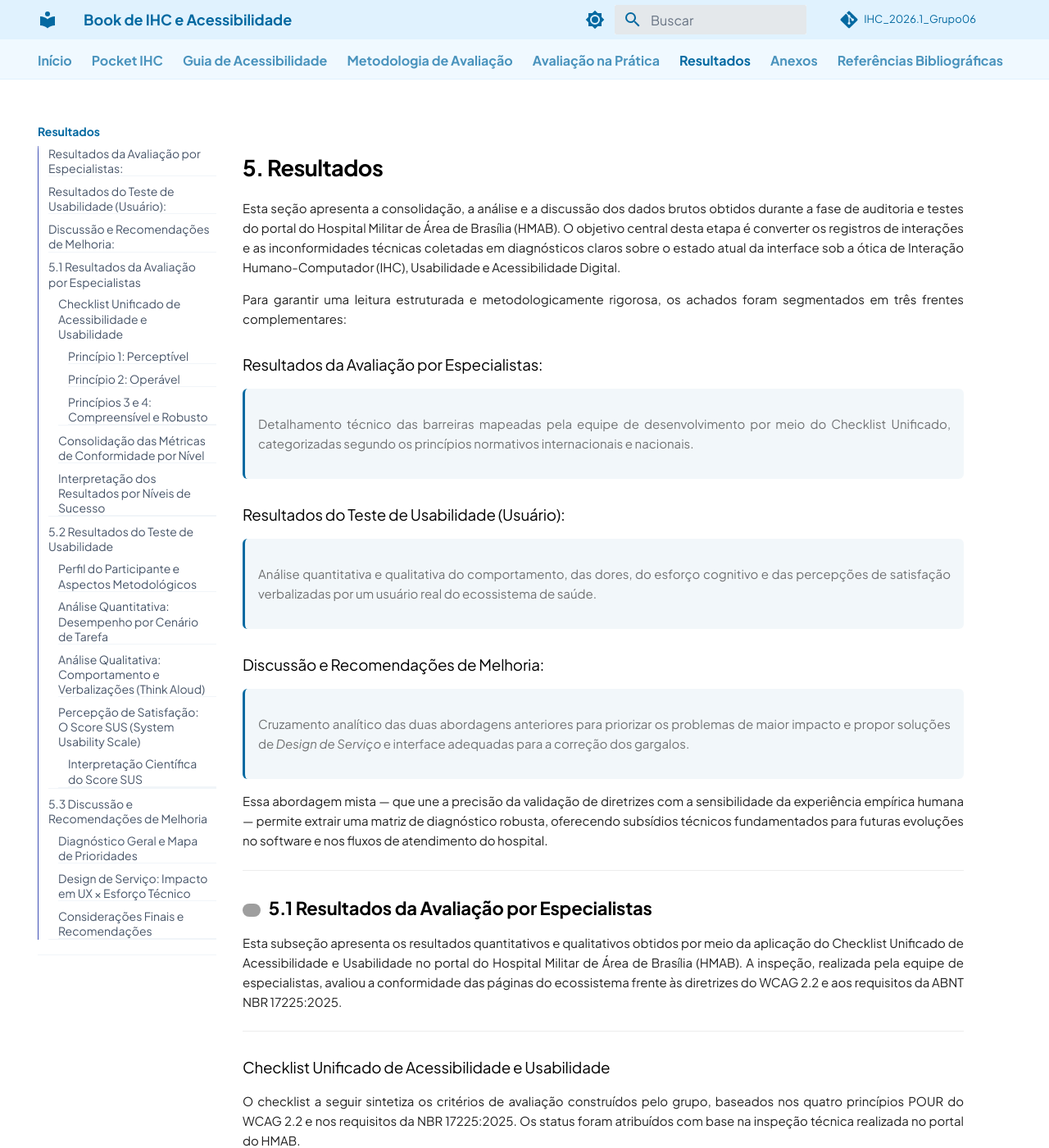
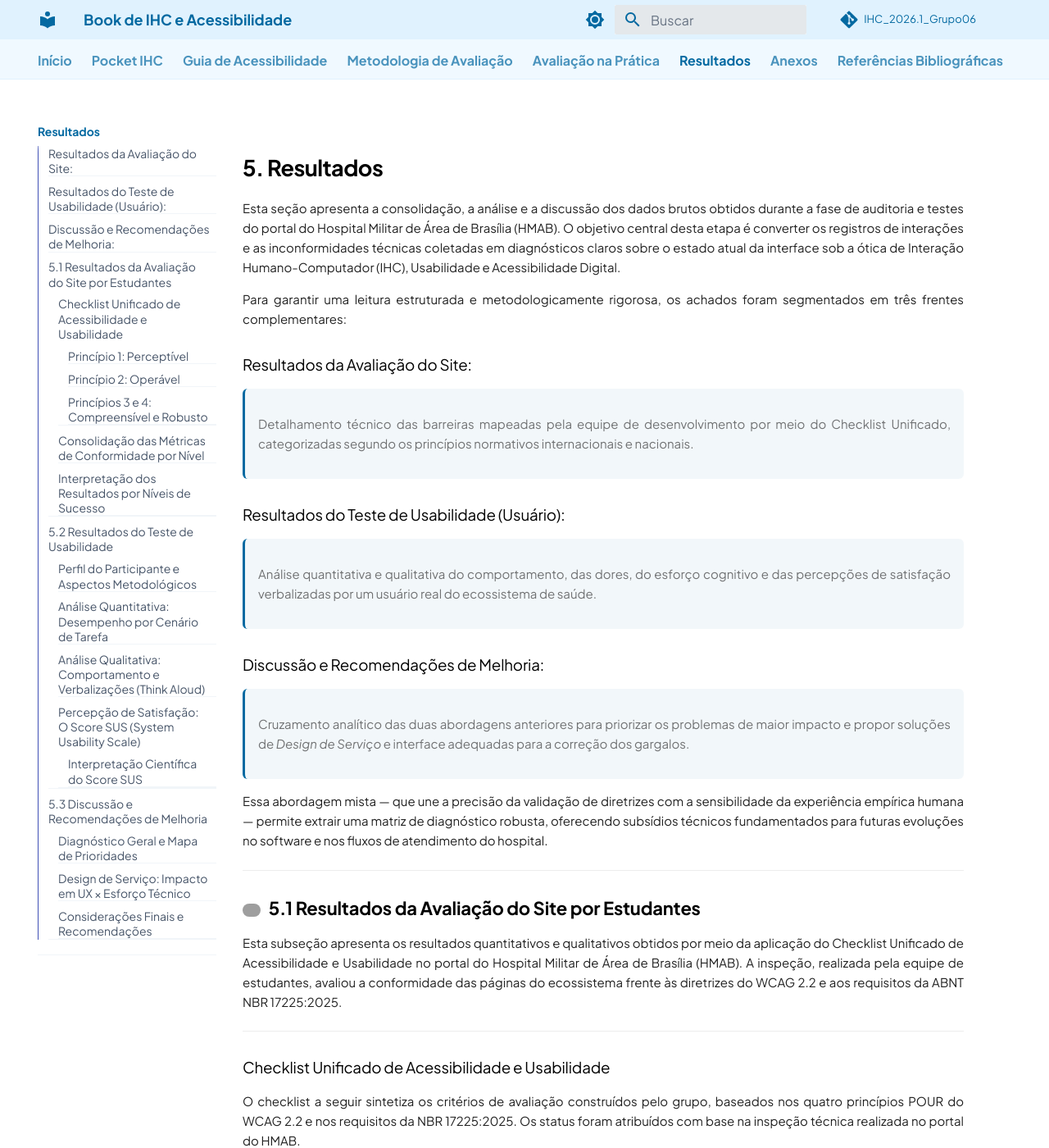
Before and after one commit to UnB-IHC/IHC_2026.1_Grupo06, an MkDocs documentation site: the page built from docs/5_resultados.md, in a window 1280 px wide and 1400 px high. Shown: the whole window at 82% size. Built offline with MkDocs 1.6.1 and Material for MkDocs 9.7.7, drawn with Linux system fonts in a browser that asks for light colours; comment, search, counter and statistics services are not loaded; grey boxes are pictures that could not be loaded.

Commit message:
Correções no texto

```diff
--- a/docs/4_avaliacao_pratica.md
+++ b/docs/4_avaliacao_pratica.md
@@ -35,7 +35,7 @@ A plataforma serve como o principal canal digital de comunicação e autoatendim
 
 ---
 
-## <img src="imagens/profile.png" alt="" width="22" style="vertical-align: middle; margin-right: 6px;"> 4.2 Perfil dos Avaliadores (Especialistas)
+## <img src="imagens/profile.png" alt="" width="22" style="vertical-align: middle; margin-right: 6px;"> 4.2 Perfil dos Avaliadores
 
 <img src="imagens/info.png" alt="" width="18" style="vertical-align: middle; margin-right: 4px;"> **Contexto do Usuário Técnico:**
 
--- a/docs/5_resultados.md
+++ b/docs/5_resultados.md
@@ -4,7 +4,7 @@
 
 <p style="text-align: justify;">Para garantir uma leitura estruturada e metodologicamente rigorosa, os achados foram segmentados em três frentes complementares:</p>
 
-### Resultados da Avaliação por Especialistas:
+### Resultados da Avaliação do Site:
 > <div style="text-align: justify;">
 Detalhamento técnico das barreiras mapeadas pela equipe de desenvolvimento por meio do Checklist Unificado, categorizadas segundo os princípios normativos internacionais e nacionais.
 </div>
@@ -24,9 +24,9 @@ Cruzamento analítico das duas abordagens anteriores para priorizar os problemas
 
 ---
 
-## <img src="imagens/user-chart.png" alt="" width="22" style="vertical-align: middle; margin-right: 6px;"> 5.1 Resultados da Avaliação por Especialistas
+## <img src="imagens/user-chart.png" alt="" width="22" style="vertical-align: middle; margin-right: 6px;"> 5.1 Resultados da Avaliação do Site por Estudantes
 
-<p style="text-align: justify;">Esta subseção apresenta os resultados quantitativos e qualitativos obtidos por meio da aplicação do Checklist Unificado de Acessibilidade e Usabilidade no portal do Hospital Militar de Área de Brasília (HMAB). A inspeção, realizada pela equipe de especialistas, avaliou a conformidade das páginas do ecossistema frente às diretrizes do WCAG 2.2 e aos requisitos da ABNT NBR 17225:2025.</p>
+<p style="text-align: justify;">Esta subseção apresenta os resultados quantitativos e qualitativos obtidos por meio da aplicação do Checklist Unificado de Acessibilidade e Usabilidade no portal do Hospital Militar de Área de Brasília (HMAB). A inspeção, realizada pela equipe de estudantes, avaliou a conformidade das páginas do ecossistema frente às diretrizes do WCAG 2.2 e aos requisitos da ABNT NBR 17225:2025.</p>
 
 ---
 
```
Also changed, not shown: site/5_resultados.html.
